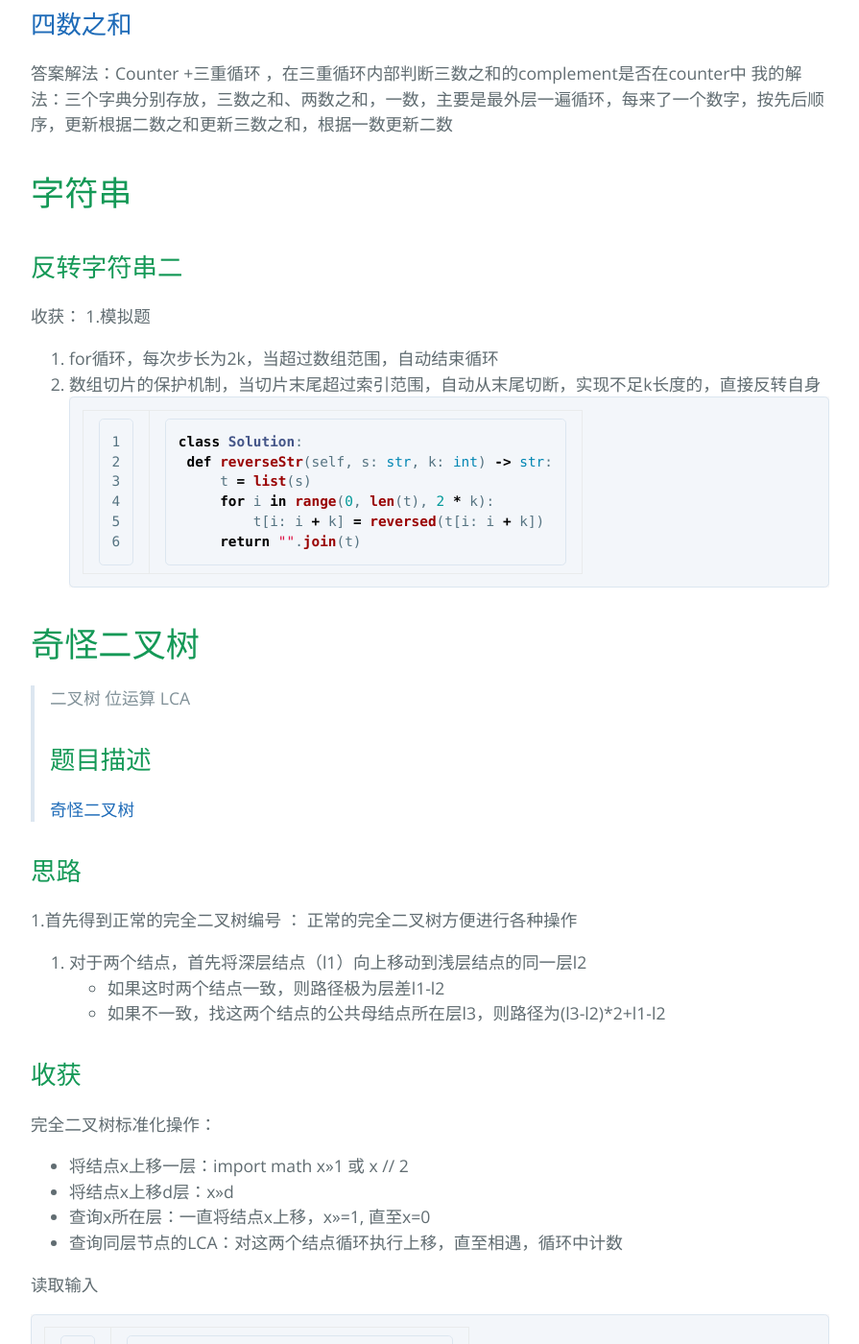
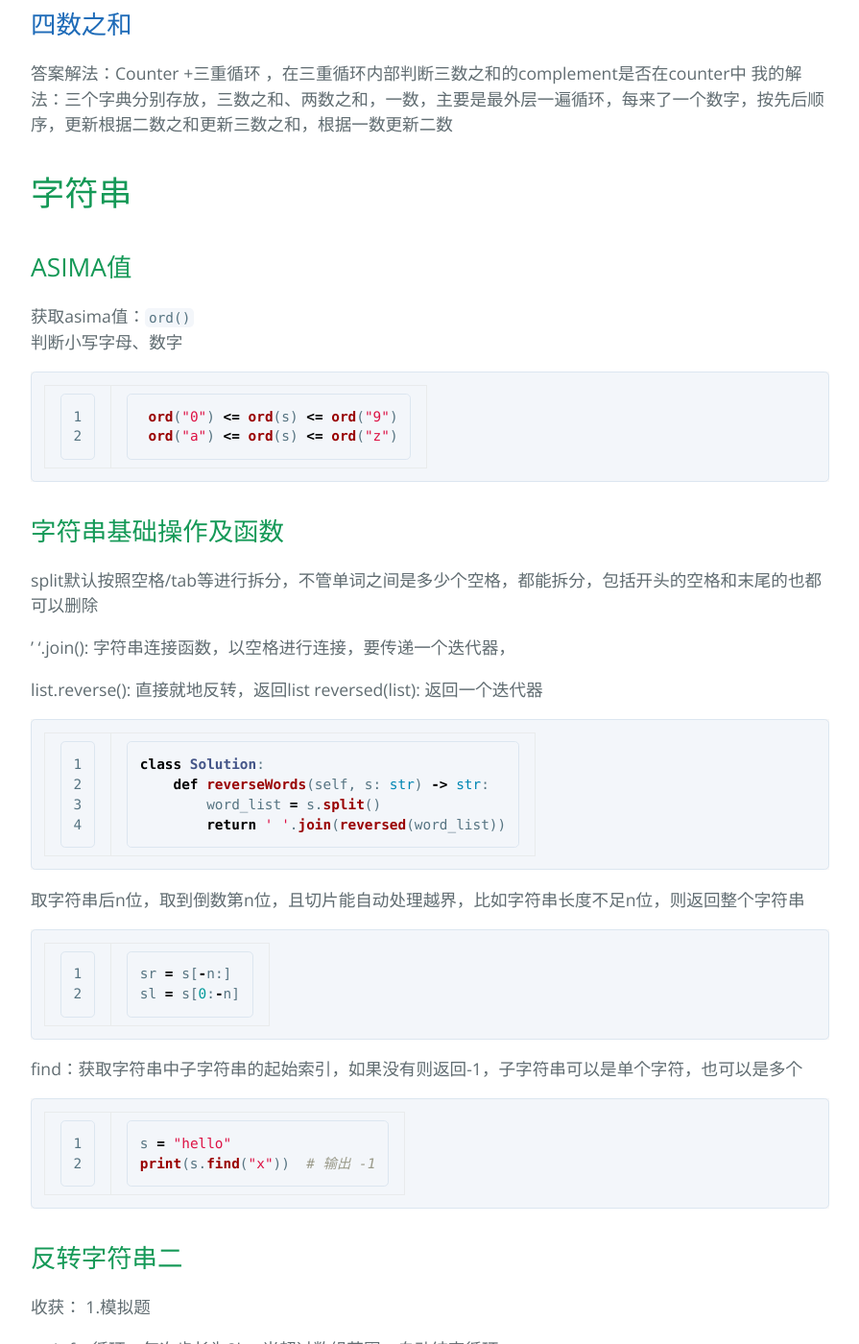
Before and after one commit to Ziyangpig/Note_LeetCode, a Jekyll site: the page built from Ali.md, in a window 1280 px wide and 1400 px high, scrolled down 8173 px. Shown: the whole window at 96% size, without its empty margins (192-1087 px from the left). Built offline with Jekyll 4.4.1, drawn with Linux system fonts in a browser that asks for light colours; our own code applies the rules of GitHub Pages for plain Markdown files; formulas are drawn with MathJax 3.

Commit message:
Update Ali.md

````diff
--- a/Ali.md
+++ b/Ali.md
@@ -281,6 +281,42 @@ print(counter.most_common(2))  # [('a', 3), ('b', 2)]
 我的解法：三个字典分别存放，三数之和、两数之和，一数，主要是最外层一遍循环，每来了一个数字，按先后顺序，更新根据二数之和更新三数之和，根据一数更新二数
 
 # 字符串
+## ASIMA值
+获取asima值：`ord()`
+判断小写字母、数字
+```python
+ ord("0") <= ord(s) <= ord("9")
+ ord("a") <= ord(s) <= ord("z")
+```
+
+## 字符串基础操作及函数
+
+split默认按照空格/tab等进行拆分，不管单词之间是多少个空格，都能拆分，包括开头的空格和末尾的也都可以删除
+
+' '.join():   字符串连接函数，以空格进行连接，要传递一个迭代器，
+
+list.reverse(): 直接就地反转，返回list
+reversed(list): 返回一个迭代器
+
+```python
+class Solution:
+    def reverseWords(self, s: str) -> str:
+        word_list = s.split()
+        return ' '.join(reversed(word_list))
+```
+
+取字符串后n位，取到倒数第n位，且切片能自动处理越界，比如字符串长度不足n位，则返回整个字符串
+
+``` python
+sr = s[-n:]
+sl = s[0:-n]
+```
+
+find：获取字符串中子字符串的起始索引，如果没有则返回-1，子字符串可以是单个字符，也可以是多个
+```python
+s = "hello"
+print(s.find("x"))  # 输出 -1
+```
 
 ## 反转字符串二
 收获：
````
